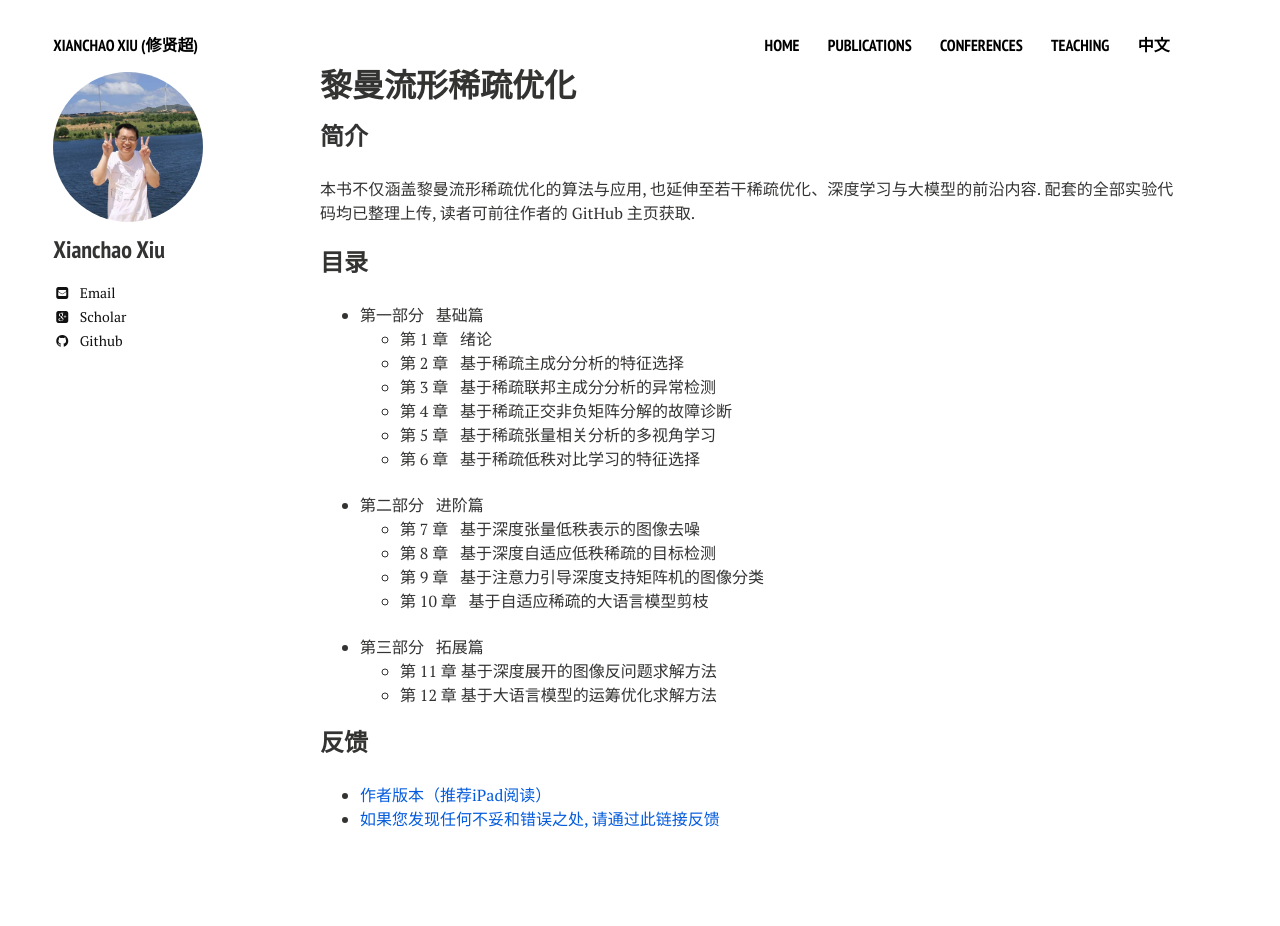
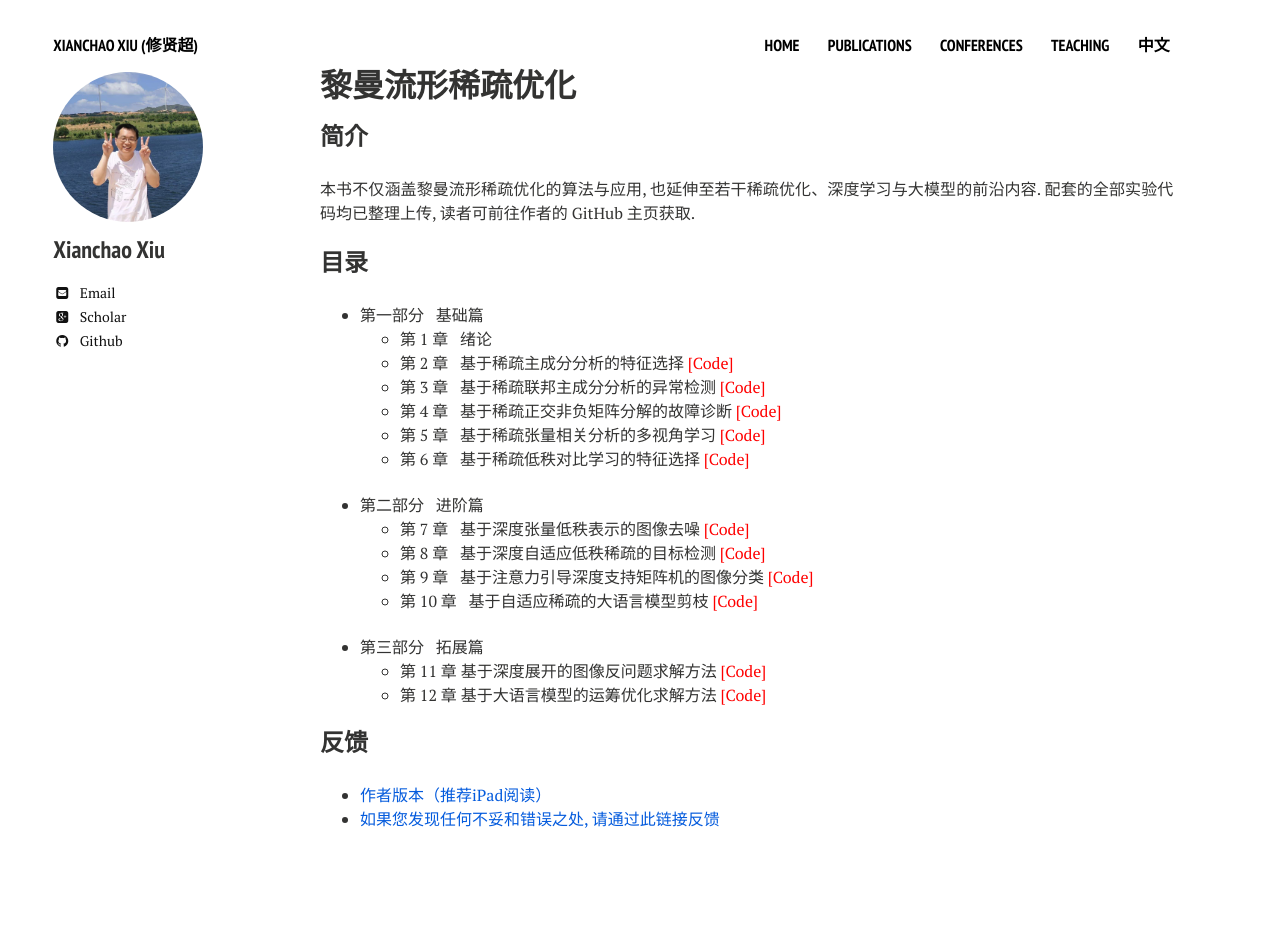
Before and after one commit to xianchaoxiu/xianchaoxiu.github.io, a Jekyll site: the page built from chinese/book/OPT/index.md, in a window 1280 px wide. Built offline with Jekyll 4.4.1, drawn with Linux system fonts in a browser that asks for light colours; nearby versions of some CDN libraries.

Commit message:
Update index.md

```diff
--- a/chinese/book/OPT/index.md
+++ b/chinese/book/OPT/index.md
@@ -13,21 +13,21 @@ share: false
 ### 目录
 * 第一部分 &nbsp; 基础篇 <br>
   - 第 1 章 &nbsp;  绪论 <br>
-  - 第 2 章 &nbsp;  基于稀疏主成分分析的特征选择 <br>
-  - 第 3 章 &nbsp;  基于稀疏联邦主成分分析的异常检测 <br>
-  - 第 4 章 &nbsp;  基于稀疏正交非负矩阵分解的故障诊断 <br>
-  - 第 5 章 &nbsp;  基于稀疏张量相关分析的多视角学习 <br>
-  - 第 6 章 &nbsp;  基于稀疏低秩对比学习的特征选择 <br><br>
+  - 第 2 章 &nbsp;  基于稀疏主成分分析的特征选择 <a href="https://github.com/xianchaoxiu/BSUFS" class="textlink" target="_blank" style="color: red;">[Code]</a> <br>
+  - 第 3 章 &nbsp;  基于稀疏联邦主成分分析的异常检测 <a href="https://github.com/xianchaoxiu/FedEP" class="textlink" target="_blank" style="color: red;">[Code]</a> <br>
+  - 第 4 章 &nbsp;  基于稀疏正交非负矩阵分解的故障诊断 <a href="https://github.com/xianchaoxiu/SJSONMF" class="textlink" target="_blank" style="color: red;">[Code]</a>  <br>
+  - 第 5 章 &nbsp;  基于稀疏张量相关分析的多视角学习 <a href="https://github.com/zhudafa/STCCA-L" class="textlink" target="_blank" style="color: red;">[Code]</a> <br>
+  - 第 6 章 &nbsp;  基于稀疏低秩对比学习的特征选择 <a href="https://github.com/xianchaoxiu/DSCOFS-CL" class="textlink" target="_blank" style="color: red;">[Code]</a> <br><br>
 
 * 第二部分 &nbsp; 进阶篇 <br>
-  - 第 7 章 &nbsp;  基于深度张量低秩表示的图像去噪 <br>
-  - 第 8 章 &nbsp;  基于深度自适应低秩稀疏的目标检测 <br>
-  - 第 9 章 &nbsp;  基于注意力引导深度支持矩阵机的图像分类 <br>
-  - 第 10 章 &nbsp;   基于自适应稀疏的大语言模型剪枝 <br><br>
+  - 第 7 章 &nbsp;  基于深度张量低秩表示的图像去噪 <a href="https://github.com/xianchaoxiu/STAR-Net" class="textlink" target="_blank" style="color: red;">[Code]</a> <br>
+  - 第 8 章 &nbsp;  基于深度自适应低秩稀疏的目标检测 <a href="https://github.com/xianchaoxiu/L-RPCANet" class="textlink" target="_blank" style="color: red;">[Code]</a> <br>
+  - 第 9 章 &nbsp;  基于注意力引导深度支持矩阵机的图像分类 <a href="https://github.com/xianchaoxiu/AD-SMM" class="textlink" target="_blank" style="color: red;">[Code]</a>  <br>
+  - 第 10 章 &nbsp;   基于自适应稀疏的大语言模型剪枝 <a href="https://github.com/xianchaoxiu/GAP" class="textlink" target="_blank" style="color: red;">[Code]</a>  <br><br>
 
 * 第三部分 &nbsp; 拓展篇 <br>
-  - 第 11 章 基于深度展开的图像反问题求解方法 <br>
-  - 第 12 章 基于大语言模型的运筹优化求解方法 <br>
+  - 第 11 章 基于深度展开的图像反问题求解方法 <a href="https://github.com/xianchaoxiu/DU4ICS" class="textlink" target="_blank" style="color: red;">[Code]</a> <br>
+  - 第 12 章 基于大语言模型的运筹优化求解方法 <a href="https://github.com/xianchaoxiu/LLM4OR" class="textlink" target="_blank" style="color: red;">[Code]</a> <br>
 
 
 ### 反馈
```
